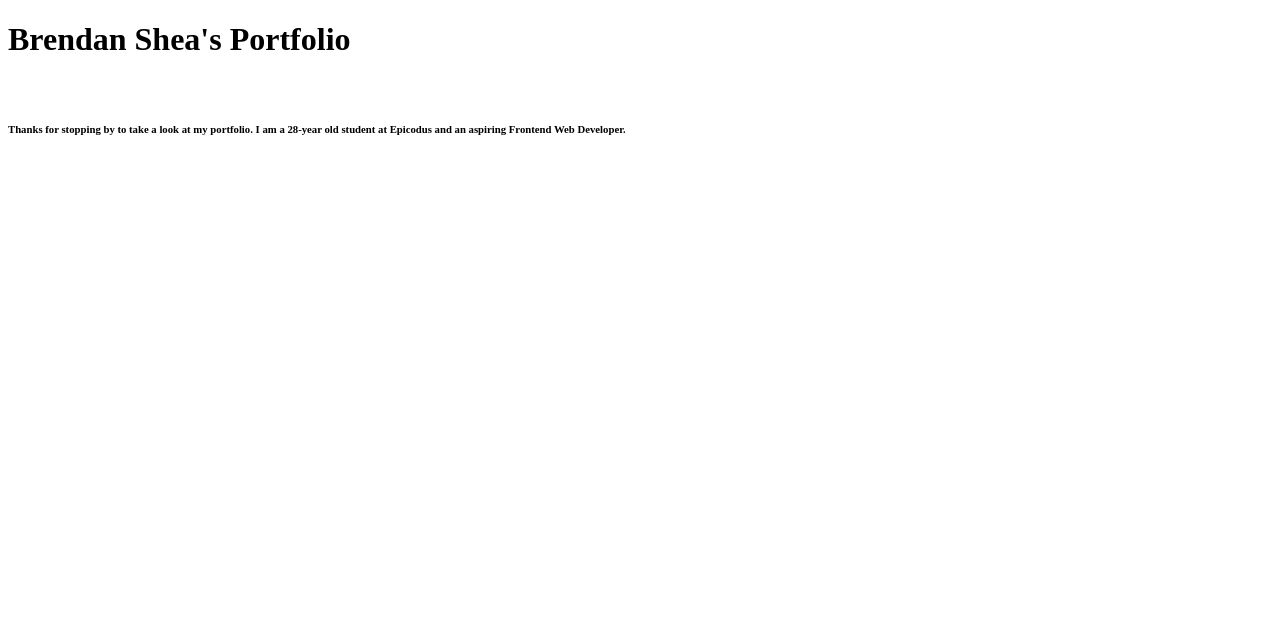
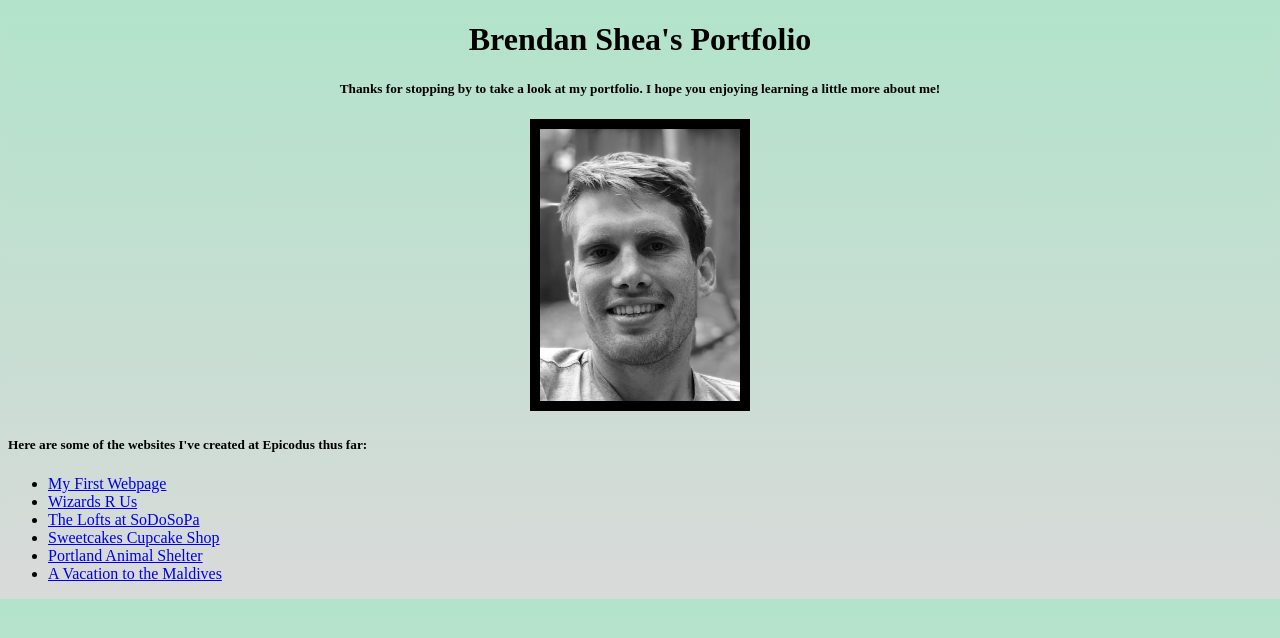
Before and after one commit to bjrshea/my-portfolio, a plain HTML site: page index.html in a window 1280 px wide. Drawn offline with Linux system fonts and the light colour scheme.

Commit message:
Add styling in CSS and a list of the projects completed at Epicodus.

```diff
--- a/css/styles.css
+++ b/css/styles.css
@@ -0,0 +1,12 @@
+html, body {
+  background-image: linear-gradient(#B3E3CB, #D8DAD9);
+}
+
+.center {
+  text-align: center;
+}
+
+img {
+  width: 200px;
+  height: auto;
+}
--- a/index.html
+++ b/index.html
@@ -2,11 +2,24 @@
 <html>
   <head>
     <link href="css/styles.css"rel="stylesheet" href="/css/master.css">
-    <title> Brendan Shea's Porfolio </title>
+    <title>Brendan Shea's Porfolio</title>
   </head>
   <body>
-    <h1> Brendan Shea's Portfolio </h1>
-    <img>
-    <h6> Thanks for stopping by to take a look at my portfolio. I am a 28-year old student at Epicodus and an aspiring Frontend Web Developer.
+
+    <div class="center">
+      <h1>Brendan Shea's Portfolio</h1>
+      <h5>Thanks for stopping by to take a look at my portfolio. I hope you enjoying learning a little more about me!</h5>
+      <img src="img/portfolio-photo.jpg" alt="picture of brendan" border="10">
+    </div>
+
+    <h5>Here are some of the websites I've created at Epicodus thus far:</h5>
+      <ul>
+        <li><a href="https://github.com/bjrshea/my-first-webpage">My First Webpage</a></li>
+        <li><a href="https://github.com/bjrshea/wizard-page">Wizards R Us</a></li>
+        <li><a href="https://github.com/bjrshea/vacation-website">The Lofts at SoDoSoPa</a></li>
+        <li><a href="https://github.com/bjrshea/Cupcake-Shop">Sweetcakes Cupcake Shop</a></li>
+        <li><a href="https://github.com/bjrshea/animal-shelter">Portland Animal Shelter</a></li>
+        <li><a href="https://github.com/bjrshea/Maldives">A Vacation to the Maldives</a></li>
+      </ul>
   </body>
 </html>
```
Also changed, not shown: img/portfolio-photo.jpg (added).
